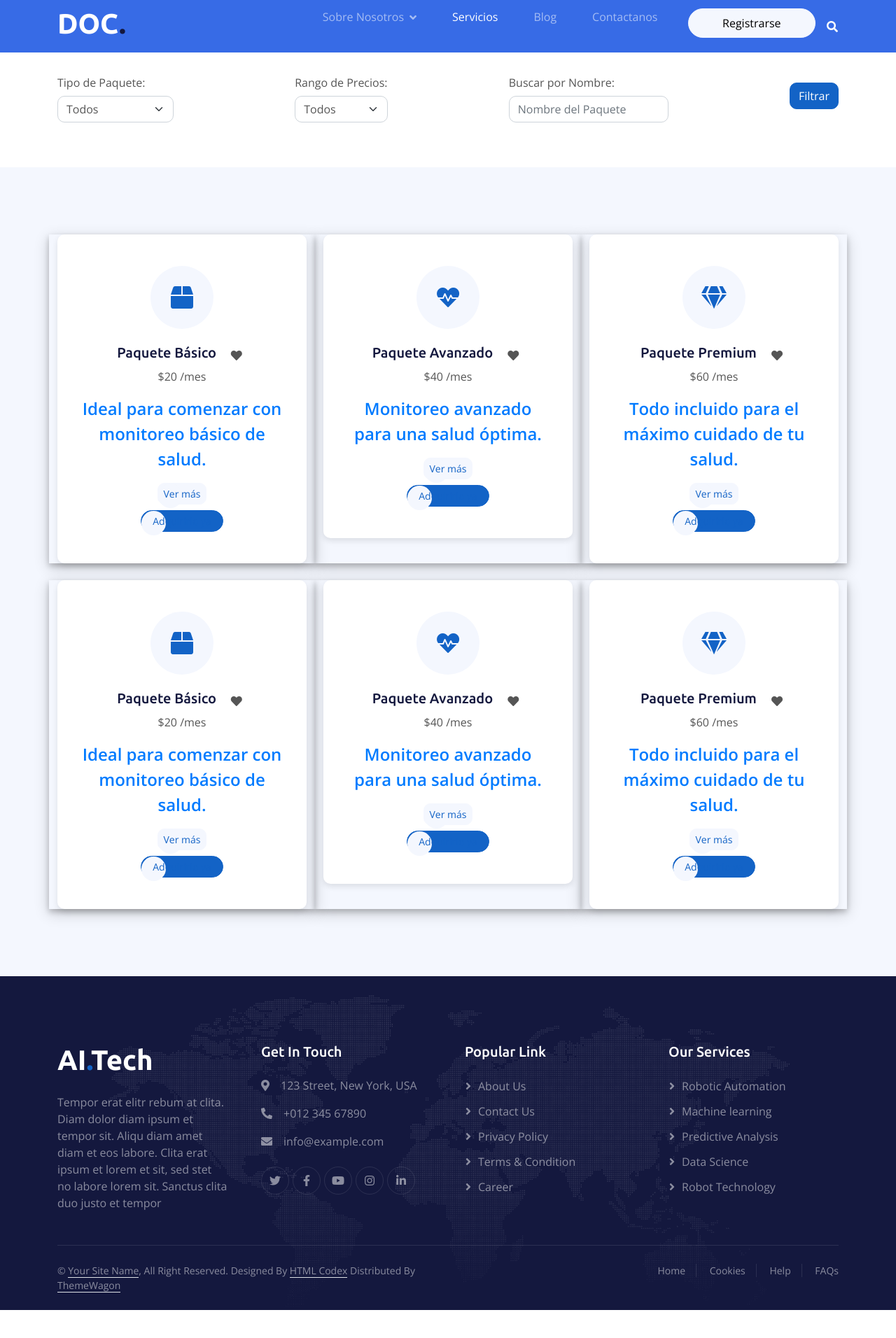
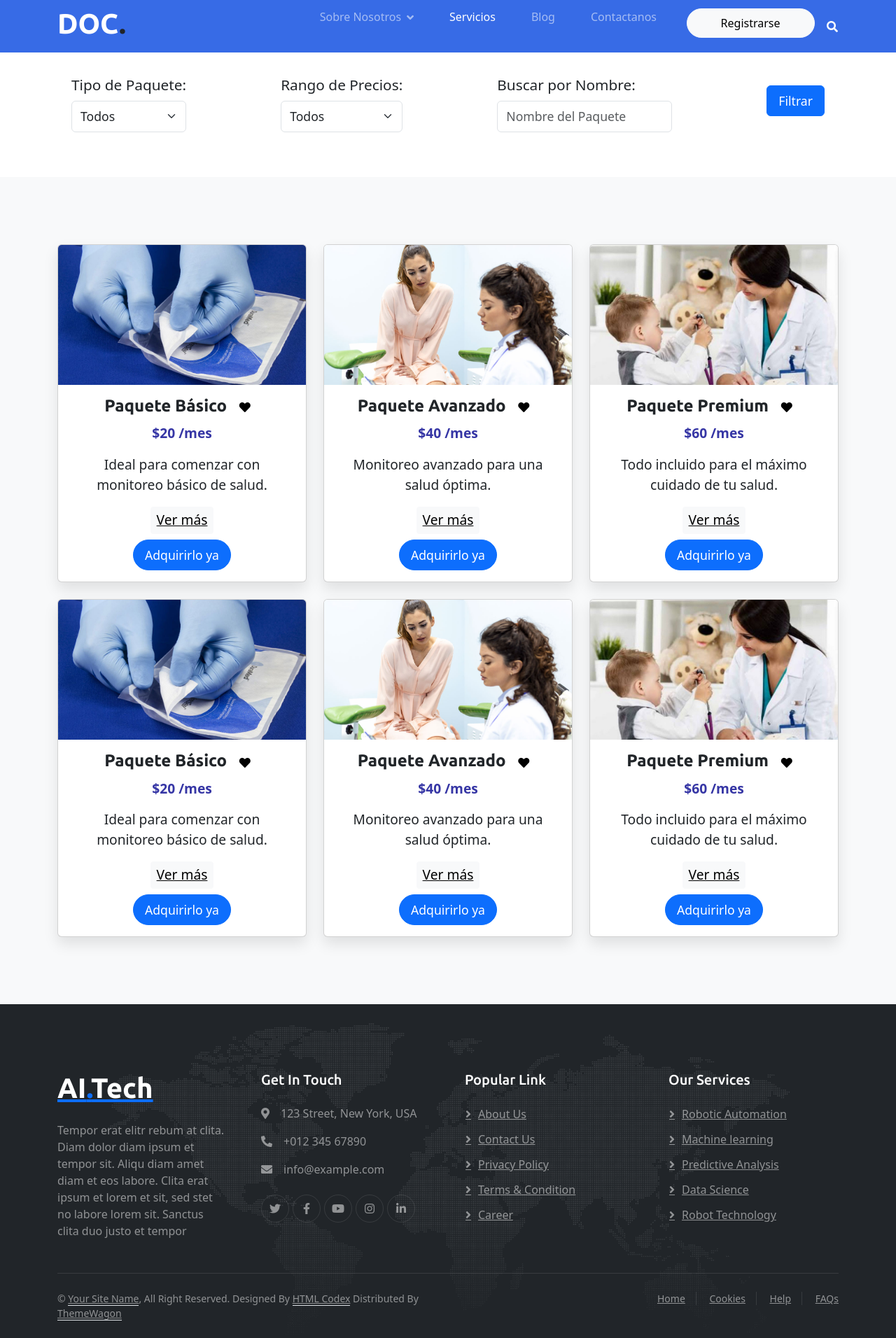
Before and after one commit to TommyBurgos/Proyecto-Pulseras, a Django app: page /paquetes/ in a window 1280 px wide. Shown: the whole page at 70% size. Before the commit the page ends 1872 px from the top, so only its background shows below. Run offline with Django 3.2, Linux system fonts and the light colour scheme; some libraries are stand-ins or nearby versions.

Commit message:
paquete v2 admin y paciente

```diff
--- a/myapp/templates/paquetes.html
+++ b/myapp/templates/paquetes.html
@@ -5,8 +5,95 @@
 {% load static %}
 {% block content %}
 
+<head>
     <link href="{% static 'css/style.css' %}" rel="stylesheet">
     <link href="{% static 'css/bootstrap.min.css' %}" rel="stylesheet">
+    <link href="https://cdn.jsdelivr.net/npm/bootstrap@5.3.3/dist/css/bootstrap.min.css" rel="stylesheet" integrity="sha384-QWTKZyjpPEjISv5WaRU9OFeRpok6YctnYmDr5pNlyT2bRjXh0JMhjY6hW+ALEwIH" crossorigin="anonymous">
+    <script src="https://cdn.jsdelivr.net/npm/bootstrap@5.3.3/dist/js/bootstrap.bundle.min.js" integrity="sha384-YvpcrYf0tY3lHB60NNkmXc5s9fDVZLESaAA55NDzOxhy9GkcIdslK1eN7N6jIeHz" crossorigin="anonymous"></script>
+    <style>
+        .card {
+            transition: box-shadow .3s ease-in-out;
+            box-shadow: 0 10px 20px rgba(0,0,0,0.1);
+        }
+
+        .card:hover {
+            box-shadow: 0 15px 25px rgba(0,0,0,0.2);
+        }
+
+        .card-img-top {
+            height: 200px;
+            object-fit: cover;
+        }
+
+        .package-title {
+            font-size: 1.5rem;
+            font-weight: bold;
+        }
+
+        .price-text {
+            font-size: 1.4rem;
+            color: rgb(54, 54, 165);
+            font-weight: bold;
+        }
+
+        .col-form-label {
+            font-size: 1.3rem;
+        }
+
+        .btn-ver-mas {
+            font-size: 1.2rem;
+            text-decoration: underline;
+        }
+
+
+        .card-text {
+            font-size: 1.2rem;
+        }
+
+        .favorite-btn .fa-heart {
+            color: black;
+        }
+
+        .favorite-btn .fa-heart.favorited {
+            color: red;
+        }
+
+        .form-select, .form-control {
+            font-size: 1.1rem;
+            padding: .5rem .75rem;
+            width: 100%;
+            max-width: 250px;
+        }
+
+        .form-label {
+            font-size: 1.2rem;
+        }
+
+        .btn-primary {
+            font-size: 1.1rem;
+            padding: .5rem 1rem;
+        }
+
+        .row.g-3 > div:first-child {
+            margin-left: 20px;
+        }
+
+        .row.g-3 > div:last-child {
+            margin-right: 20px;
+        }
+
+        @media (max-width: 768px) {
+            .form-select, .form-control {
+                max-width: none;
+            }
+            .row.g-3 > div:first-child, .row.g-3 > div:last-child {
+                margin-left: 0;
+                margin-right: 0;
+            }
+        }
+
+    </style>
+</head>
 
 <body>
 
@@ -81,136 +168,129 @@
                         <div class="col-auto">
                             <button type="submit" class="btn btn-primary">Filtrar</button>
                         </div>
+
                     </div>
                 </form>
             </div>
         </div>
     </div>
 
-
     <!--Lista de paquetes por filtrado-->
     <div class="container-fluid bg-light mt-5 py-5">
       <div class="container py-5">
-            <div class="row g-5 align-items-center">
-                <div class="col-lg-12">
-                    <div class="row g-4">
+          <div class="row row-cols-1 row-cols-md-3 g-4">
               <!-- Paquete Básico -->
-                        <div class="col-md-6 col-lg-4 wow fadeIn shadow-custom" data-wow-delay="0.1s">
-                            <div class="service-item d-flex flex-column justify-content-center text-center rounded">
-                                <div class="service-icon btn-square">
-                                    <i class="fa fa-box fa-2x"></i>
-                                </div>
-                                <div class="d-flex justify-content-center align-items-center">
-                                    <h5 class="mb-2">Paquete Básico</h5>
-                                    <button class="btn btn-favorite ms-2"><i class="fa fa-heart"></i></button>
-                                </div>
-                                <p class="mb-3">$20 /mes</p>
-                                <p>Ideal para comenzar con monitoreo básico de salud.</p>
+              <div class="col">
+                  <div class="card h-100 shadow-custom">
+                      <img src="{% static 'img/paquete1.jpg' %}" class="card-img-top img-fluid" alt="Paquete Básico">
+                      <div class="card-body text-center">
+                          <h5 class="card-title">
+                              <span class="package-title">Paquete Básico</span>
+                              <button class="btn favorite-btn"><i class="fa fa-heart"></i></button>
+                          </h5>
+                          <p class="card-text price-text">$20 /mes</p>
+                          <p class="card-text">Ideal para comenzar con monitoreo básico de salud.</p>
                           <div class="d-flex justify-content-center flex-column align-items-center">
-                                    <a class="btn btn-sm btn-light mb-2 btn-action" href="/detallePaquete">Ver más</a>
-                                    <a class="btn btn-primary btn-sm rounded-pill px-3 btn-action" href="/pagos">Adquirirlo ya</a>
-                                </div>
-                            </div>
-                        </div>
-                        <!-- Paquete Avanzado -->
-                        <div class="col-md-6 col-lg-4 wow fadeIn shadow-custom" data-wow-delay="0.2s">
-                            <div class="service-item d-flex flex-column justify-content-center text-center rounded">
-                                <div class="service-icon btn-square">
-                                    <i class="fa fa-heartbeat fa-2x"></i>
-                                </div>
-                                <div class="d-flex justify-content-center align-items-center">
-                                    <h5 class="mb-2">Paquete Avanzado</h5>
-                                    <button class="btn btn-favorite ms-2"><i class="fa fa-heart"></i></button>
-                                </div>
-                                <p class="mb-3">$40 /mes</p>
-                                <p>Monitoreo avanzado para una salud óptima.</p>
-                                <div class="d-flex justify-content-center flex-column align-items-center">
-                                    <a class="btn btn-sm btn-light mb-2 btn-action" href="/detallePaquete">Ver más</a>
-                                    <a class="btn btn-primary btn-sm rounded-pill px-3 btn-action" href="/pagos">Adquirirlo ya</a>
-                                </div>
-                            </div>
-                        </div>
-                        <!-- Paquete Premium -->
-                        <div class="col-md-6 col-lg-4 wow fadeIn shadow-custom" data-wow-delay="0.3s">
-                            <div class="service-item d-flex flex-column justify-content-center text-center rounded">
-                                <div class="service-icon btn-square">
-                                    <i class="fa fa-gem fa-2x"></i>
-                                </div>
-                                <div class="d-flex justify-content-center align-items-center">
-                                    <h5 class="mb-2">Paquete Premium</h5>
-                                    <button class="btn btn-favorite ms-2"><i class="fa fa-heart"></i></button>
-                                </div>
-                                <p class="mb-3">$60 /mes</p>
-                                <p>Todo incluido para el máximo cuidado de tu salud.</p>
-                                <div class="d-flex justify-content-center flex-column align-items-center">
-                                    <a class="btn btn-sm btn-light mb-2 btn-action" href="/detallePaquete">Ver más</a>
-                                    <a class="btn btn-primary btn-sm rounded-pill px-3 btn-action" href="/pagos">Adquirirlo ya</a>
-                                </div>
-                            </div>
-                        </div>
-                        <!-- Paquete Básico -->
-                        <div class="col-md-6 col-lg-4 wow fadeIn shadow-custom" data-wow-delay="0.1s">
-                            <div class="service-item d-flex flex-column justify-content-center text-center rounded">
-                                <div class="service-icon btn-square">
-                                    <i class="fa fa-box fa-2x"></i>
-                                </div>
-                                <div class="d-flex justify-content-center align-items-center">
-                                    <h5 class="mb-2">Paquete Básico</h5>
-                                    <button class="btn btn-favorite ms-2"><i class="fa fa-heart"></i></button>
-                                </div>
-                                <p class="mb-3">$20 /mes</p>
-                                <p>Ideal para comenzar con monitoreo básico de salud.</p>
-                                <div class="d-flex justify-content-center flex-column align-items-center">
-                                    <a class="btn btn-sm btn-light mb-2 btn-action" href="/detallePaquete">Ver más</a>
-                                    <a class="btn btn-primary btn-sm rounded-pill px-3 btn-action" href="/pagos">Adquirirlo ya</a>
-                                </div>
-                            </div>
-                        </div>
-                        <!-- Paquete Avanzado -->
-                        <div class="col-md-6 col-lg-4 wow fadeIn shadow-custom" data-wow-delay="0.2s">
-                            <div class="service-item d-flex flex-column justify-content-center text-center rounded">
-                                <div class="service-icon btn-square">
-                                    <i class="fa fa-heartbeat fa-2x"></i>
-                                </div>
-                                <div class="d-flex justify-content-center align-items-center">
-                                    <h5 class="mb-2">Paquete Avanzado</h5>
-                                    <button class="btn btn-favorite ms-2"><i class="fa fa-heart"></i></button>
-                                </div>
-                                <p class="mb-3">$40 /mes</p>
-                                <p>Monitoreo avanzado para una salud óptima.</p>
-                                <div class="d-flex justify-content-center flex-column align-items-center">
-                                    <a class="btn btn-sm btn-light mb-2 btn-action" href="/detallePaquete">Ver más</a>
-                                    <a class="btn btn-primary btn-sm rounded-pill px-3 btn-action" href="/pagos">Adquirirlo ya</a>
-                                </div>
-                            </div>
-                        </div>
-                        <!-- Paquete Premium -->
-                        <div class="col-md-6 col-lg-4 wow fadeIn shadow-custom" data-wow-delay="0.3s">
-                            <div class="service-item d-flex flex-column justify-content-center text-center rounded">
-                                <div class="service-icon btn-square">
-                                    <i class="fa fa-gem fa-2x"></i>
-                                </div>
-                                <div class="d-flex justify-content-center align-items-center">
-                                    <h5 class="mb-2">Paquete Premium</h5>
-                                    <button class="btn btn-favorite ms-2"><i class="fa fa-heart"></i></button>
-                                </div>
-                                <p class="mb-3">$60 /mes</p>
-                                <p>Todo incluido para el máximo cuidado de tu salud.</p>
-                                <div class="d-flex justify-content-center flex-column align-items-center">
-                                    <a class="btn btn-sm btn-light mb-2 btn-action" href="/detallePaquete">Ver más</a>
+                            <a class="btn btn-sm btn-light mb-2 btn-action btn-ver-mas" href="/detallePaquete">Ver más</a>
                             <a class="btn btn-primary btn-sm rounded-pill px-3 btn-action" href="/pagos">Adquirirlo ya</a>
                         </div>
                       </div>
                   </div>
               </div>
+              <!-- Paquete Avanzado -->
+              <div class="col">
+                  <div class="card h-100 shadow-custom">
+                      <img src="{% static 'img/paquete2.jpg' %}" class="card-img-top img-fluid" alt="Paquete Avanzado">
+                      <div class="card-body text-center">
+                          <h5 class="card-title">
+                              <span class="package-title">Paquete Avanzado</span>
+                              <button class="btn favorite-btn"><i class="fa fa-heart"></i></button>
+                          </h5>
+                          <p class="card-text price-text">$40 /mes</p>
+                          <p class="card-text">Monitoreo avanzado para una salud óptima.</p>
+                          <div class="d-flex justify-content-center flex-column align-items-center">
+                            <a class="btn btn-sm btn-light mb-2 btn-action btn-ver-mas" href="/detallePaquete">Ver más</a>
+                            <a class="btn btn-primary btn-sm rounded-pill px-3 btn-action" href="/pagos">Adquirirlo ya</a>
+                        </div>
+                      </div>
+                  </div>
+              </div>
+              <!-- Paquete Premium -->
+              <div class="col">
+                  <div class="card h-100 shadow-custom">
+                      <img src="{% static 'img/paquete3.jpg' %}" class="card-img-top img-fluid" alt="Paquete Premium">
+                      <div class="card-body text-center">
+                          <h5 class="card-title">
+                              <span class="package-title">Paquete Premium</span>
+                              <button class="btn favorite-btn"><i class="fa fa-heart"></i></button>
+                          </h5>
+                          <p class="card-text price-text">$60 /mes</p>
+                          <p class="card-text">Todo incluido para el máximo cuidado de tu salud.</p>
+                          <div class="d-flex justify-content-center flex-column align-items-center">
+                            <a class="btn btn-sm btn-light mb-2 btn-action btn-ver-mas" href="/detallePaquete">Ver más</a>
+                            <a class="btn btn-primary btn-sm rounded-pill px-3 btn-action" href="/pagos">Adquirirlo ya</a>
+                        </div>
+                      </div>
+                  </div>
+              </div>
+              <!-- Paquete Básico -->
+              <div class="col">
+                <div class="card h-100 shadow-custom">
+                    <img src="{% static 'img/paquete1.jpg' %}" class="card-img-top img-fluid" alt="Paquete Básico">
+                    <div class="card-body text-center">
+                        <h5 class="card-title">
+                            <span class="package-title">Paquete Básico</span>
+                            <button class="btn favorite-btn"><i class="fa fa-heart"></i></button>
+                        </h5>
+                        <p class="card-text price-text">$20 /mes</p>
+                        <p class="card-text">Ideal para comenzar con monitoreo básico de salud.</p>
+                        <div class="d-flex justify-content-center flex-column align-items-center">
+                            <a class="btn btn-sm btn-light mb-2 btn-action btn-ver-mas" href="/detallePaquete">Ver más</a>
+                            <a class="btn btn-primary btn-sm rounded-pill px-3 btn-action" href="/pagos">Adquirirlo ya</a>
+                        </div>
+                    </div>
+                </div>
+            </div>
+            <!-- Paquete Avanzado -->
+            <div class="col">
+                <div class="card h-100 shadow-custom">
+                    <img src="{% static 'img/paquete2.jpg' %}" class="card-img-top img-fluid" alt="Paquete Avanzado">
+                    <div class="card-body text-center">
+                        <h5 class="card-title">
+                            <span class="package-title">Paquete Avanzado</span>
+                            <button class="btn favorite-btn"><i class="fa fa-heart"></i></button>
+                        </h5>
+                        <p class="card-text price-text">$40 /mes</p>
+                        <p class="card-text">Monitoreo avanzado para una salud óptima.</p>
+                        <div class="d-flex justify-content-center flex-column align-items-center">
+                            <a class="btn btn-sm btn-light mb-2 btn-action btn-ver-mas" href="/detallePaquete">Ver más</a>
+                            <a class="btn btn-primary btn-sm rounded-pill px-3 btn-action" href="/pagos">Adquirirlo ya</a>
+                        </div>
+                    </div>
+                </div>
+            </div>
+            <!-- Paquete Premium -->
+            <div class="col">
+                <div class="card h-100 shadow-custom">
+                    <img src="{% static 'img/paquete3.jpg' %}" class="card-img-top img-fluid" alt="Paquete Premium">
+                    <div class="card-body text-center">
+                        <h5 class="card-title">
+                            <span class="package-title">Paquete Premium</span>
+                            <button class="btn favorite-btn"><i class="fa fa-heart"></i></button>
+                        </h5>
+                        <p class="card-text price-text">$60 /mes</p>
+                        <p class="card-text">Todo incluido para el máximo cuidado de tu salud.</p>
+                        <div class="d-flex justify-content-center flex-column align-items-center">
+                            <a class="btn btn-sm btn-light mb-2 btn-action btn-ver-mas" href="/detallePaquete">Ver más</a>
+                            <a class="btn btn-primary btn-sm rounded-pill px-3 btn-action" href="/pagos">Adquirirlo ya</a>
                         </div>
                     </div>
                 </div>
             </div>
 
-
-
-
+          </div>
+      </div>
+    </div>
 
     <!-- Footer Start -->
     <div class="container-fluid bg-dark text-white-50 footer pt-5">
@@ -294,6 +374,20 @@
 
     <!-- Template Javascript -->
     <script src="js/main.js"></script>
+    <script src="https://cdn.jsdelivr.net/npm/@popperjs/core@2.11.8/dist/umd/popper.min.js" integrity="sha384-I7E8VVD/ismYTF4hNIPjVp/Zjvgyol6VFvRkX/vR+Vc4jQkC+hVqc2pM8ODewa9r" crossorigin="anonymous"></script>
+    <script src="https://cdn.jsdelivr.net/npm/bootstrap@5.3.3/dist/js/bootstrap.min.js" integrity="sha384-0pUGZvbkm6XF6gxjEnlmuGrJXVbNuzT9qBBavbLwCsOGabYfZo0T0to5eqruptLy" crossorigin="anonymous"></script>
+    <script>
+      document.addEventListener('DOMContentLoaded', function () {
+          const favoriteButtons = document.querySelectorAll('.favorite-btn');
+
+          favoriteButtons.forEach(button => {
+              button.addEventListener('click', function () {
+                  const heartIcon = this.querySelector('.fa-heart');
+                  heartIcon.classList.toggle('favorited');
+              });
+          });
+      });
+      </script>
 
 </body>
 
```
Also changed, not shown: myapp/templates/usAdmin/paqueteAdmin.html (+153 -151 lines), myapp/static/img/paquete1.jpg (added), myapp/static/img/paquete2.jpg (added), myapp/static/img/paquete3.jpg (added). Lines whose indentation alone changed are shown as unchanged.
